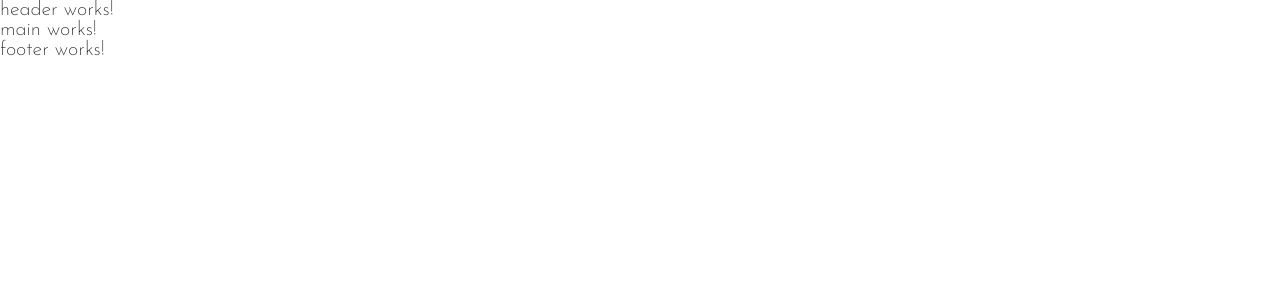
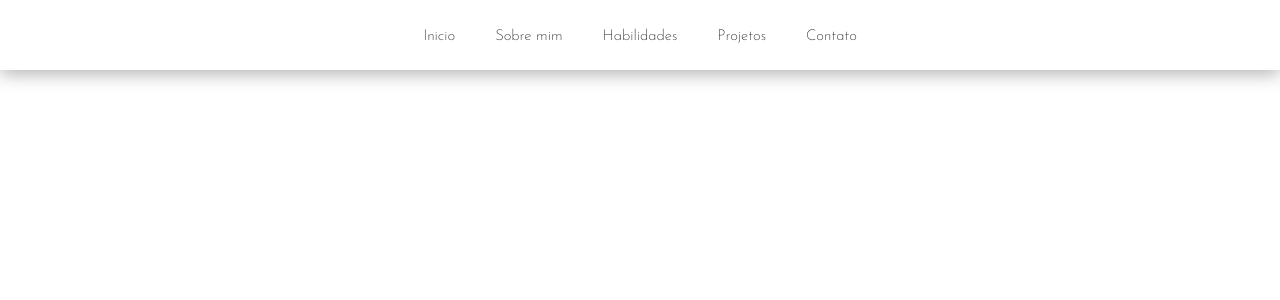
Before and after one commit to ronaldosilva-nas/meu-portfolio, an Angular app: page / in a window 1280 px wide. Shown: the top 300 px of the page. Built offline with nearby package versions, Linux system fonts and the light colour scheme.

Commit message:
implementação do menu do topo

```diff
--- a/src/app/header/header.css
+++ b/src/app/header/header.css
@@ -0,0 +1,67 @@
+nav {
+    box-shadow: 0 4px 17px #0000004d;
+    background: #ffffff;
+    position: fixed;
+    width: 100%;
+    display: flex;
+    align-items: center;
+    justify-content: right;
+    height: 70px;
+}
+
+nav ul {
+    display: flex;
+    flex-direction: column;
+    align-items: center;
+    justify-content: center;
+    list-style: none;
+    position: absolute;
+    top: 70px;
+    background: #ffffff;
+    width: 100%;
+}
+
+nav ul.open {
+    display: flex;
+}
+
+nav ul.closed {
+    display: none;
+}
+
+nav ul li {
+    padding: 20px;
+}
+
+nav ul li a {
+    font-size: var(--font-size-5);
+}
+
+nav ul li a:hover {
+    color: var(--color-blue-1);
+}
+
+nav i {
+    margin: 0 15px;
+    font-size: 45px;
+    cursor: pointer;
+}
+
+@media (min-width: 768px) {
+
+    nav {
+        justify-content: center;
+    }
+
+    nav ul.open,
+    nav ul.closed {
+        display: flex;
+        flex-direction: row;
+        position: relative;
+        top: 0;
+    }
+
+    nav i {
+        display: none;
+    }
+}
--- a/src/app/header/header.html
+++ b/src/app/header/header.html
@@ -1 +1,9 @@
-<p>header works!</p>
+<nav>
+    <ul [class]="menuStatus">
+        <li *ngFor="let item of menuItems">
+            <a [href]="item.url">{{ item.name }}</a>
+        </li>
+    </ul>
+
+    <i class="material-symbols-outlined" (click)="menuClick()">menu</i>
+</nav>
--- a/src/app/header/header.ts
+++ b/src/app/header/header.ts
@@ -1,9 +1,11 @@
 import { Component } from '@angular/core';
 import { HeaderService } from '../services/header';
+import { HeaderModel } from '../models/header';
+import { CommonModule } from '@angular/common';
 
 @Component({
   selector: 'app-header',
-  imports: [],
+  imports: [CommonModule],
   templateUrl: './header.html',
   styleUrl: './header.css',
 })
@@ -11,4 +13,17 @@
 
   constructor(private headerService: HeaderService) {}
 
+  menuStatus = 'closed';
+
+  menuItems?: Array<HeaderModel>;
+
+  ngOnInit() {
+    const menu = this.headerService.getItems();
+
+    this.menuItems = menu;
+  }
+
+  menuClick() {
+    this.menuStatus = (this.menuStatus === 'open' ? 'closed' : 'open');
+  }
 }
--- a/src/index.html
+++ b/src/index.html
@@ -6,9 +6,12 @@
   <base href="/">
   <meta name="viewport" content="width=device-width, initial-scale=1">
   <link rel="icon" type="image/x-icon" href="favicon.ico">
+
   <link rel="preconnect" href="https://fonts.googleapis.com">
   <link rel="preconnect" href="https://fonts.gstatic.com" crossorigin>
   <link href="https://fonts.googleapis.com/css2?family=Josefin+Sans:ital,wght@0,100..700;1,100..700&family=Ubuntu:ital,wght@0,300;0,400;0,500;0,700;1,300;1,400;1,500;1,700&display=swap" rel="stylesheet">
+
+  <link rel="stylesheet" href="https://fonts.googleapis.com/css2?family=Material+Symbols+Outlined:opsz,wght,FILL,GRAD@20..48,100..700,0..1,-50..200&icon_names=menu" />
 </head>
 <body>
   <app-root></app-root>
```
